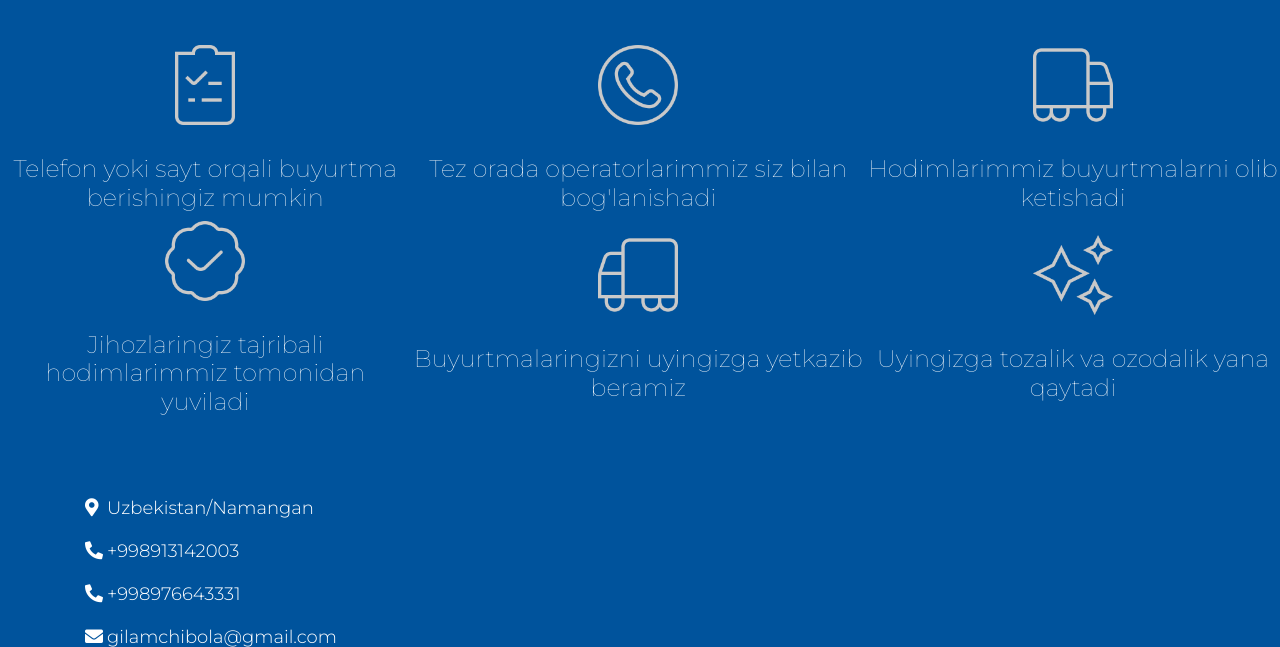
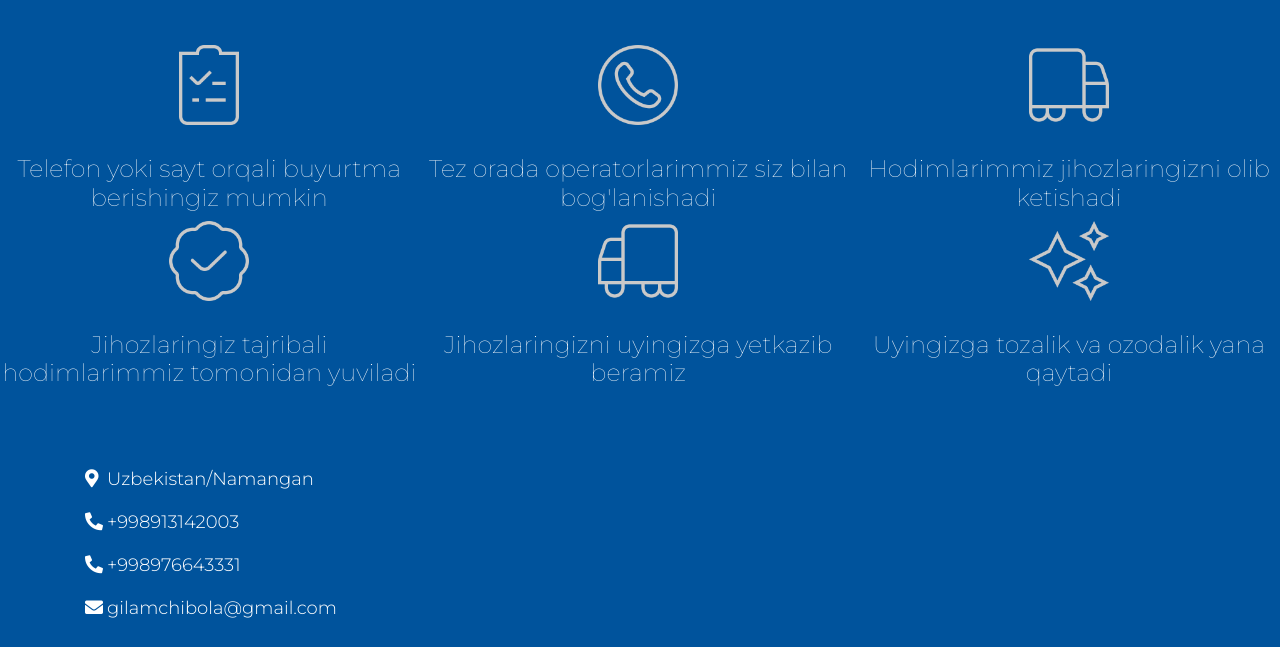
Before and after one commit to sulaymanovI/gilam_yuvish_hizmati, a Django app: page / in a window 1280 px wide. Shown: the part 911-1558 px from the top of the page. After the commit the page ends 1529 px from the top, so only its background shows below. Run offline with Django 5.2, Linux system fonts and the light colour scheme; some libraries are stand-ins or nearby versions.

Commit message:
html fixied

```diff
--- a/templates/index.html
+++ b/templates/index.html
@@ -81,7 +81,7 @@
                 </div>
                 <div class="one-step">
                     <img src="{% static 'olibketish.png' %}" alt="" class="first">
-                    <h3>Hodimlarimmiz buyurtmalarni olib ketishadi</h3>
+                    <h3>Hodimlarimmiz jihozlaringizni olib ketishadi</h3>
                 </div>
                 <div class="one-step">
                     <img src="{% static 'done.png' %}" alt="" class="second">
@@ -89,7 +89,7 @@
                 </div>
                 <div class="one-step">
                     <img src="{% static 'olibkelish.png' %}" alt="" class="second">
-                    <h3>Buyurtmalaringizni uyingizga yetkazib beramiz</h3>
+                    <h3>Jihozlaringizni uyingizga yetkazib beramiz</h3>
                 </div>
                 <div class="one-step">
                     <img src="{% static 'tozalik.png' %}" alt="" class="second">
```
